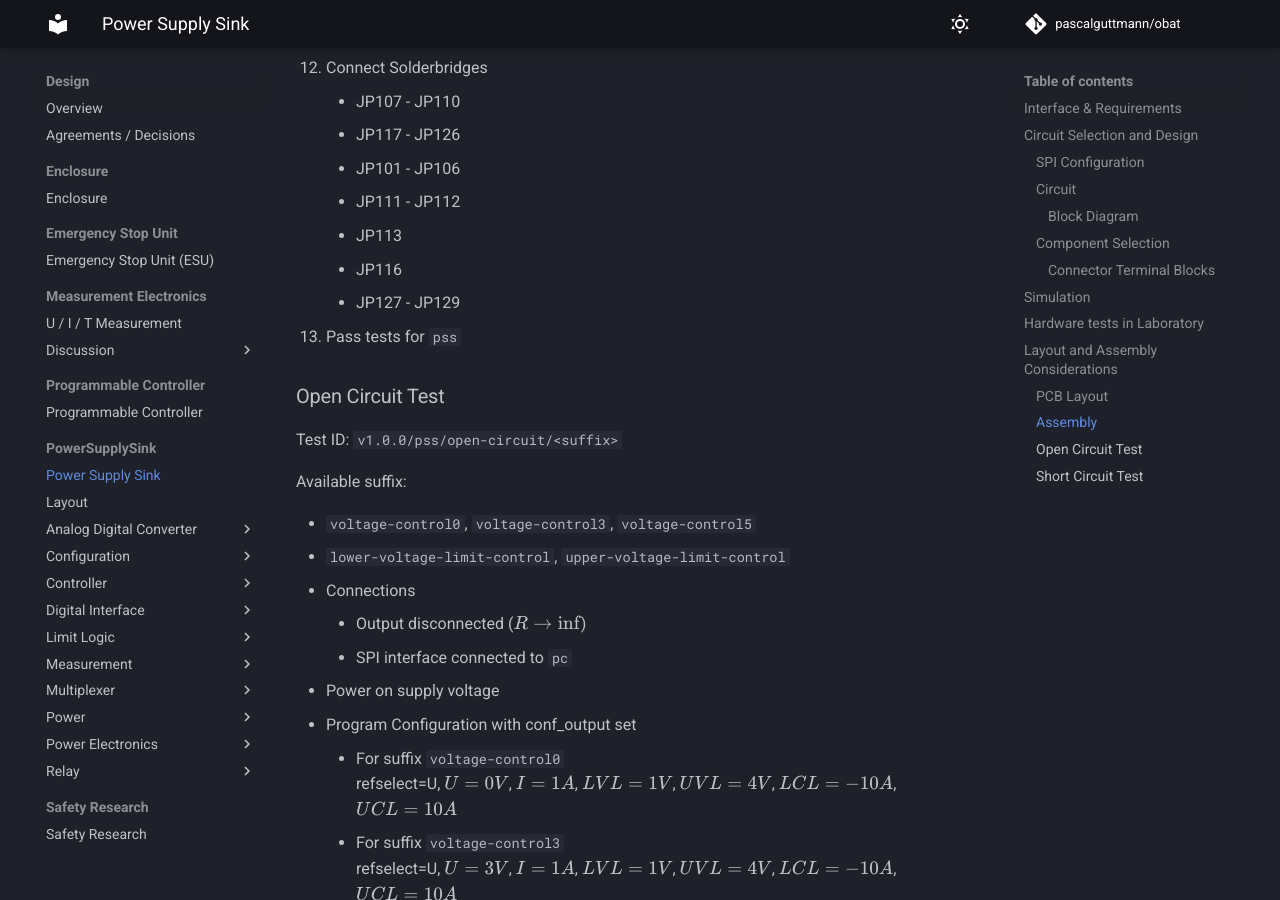
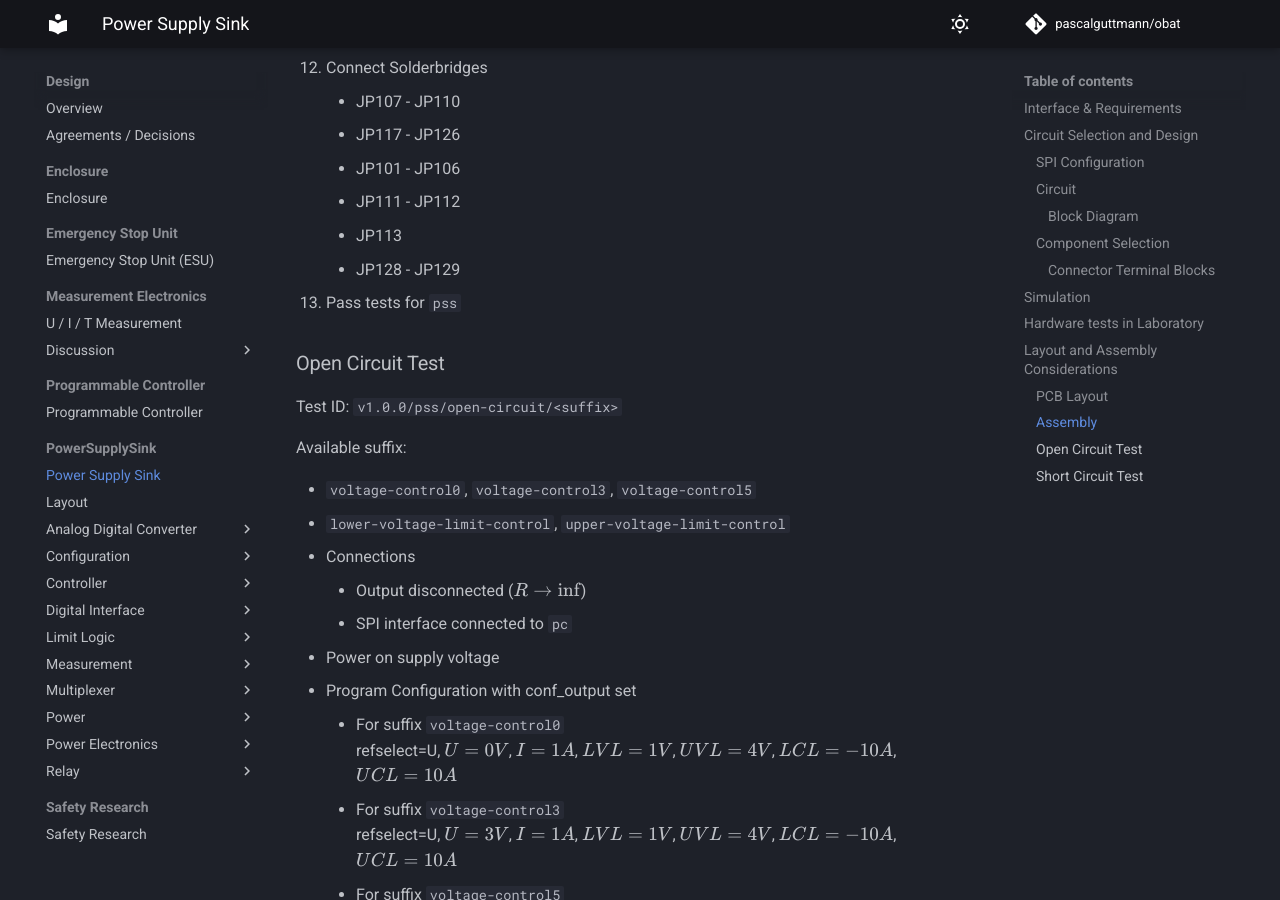
Before and after one commit to pascalguttmann/obat, an MkDocs documentation site: the page built from docs/design/pss/pss.md, in a window 1280 px wide and 900 px high, scrolled down 3974 px. Built offline with MkDocs 1.6.1 and Material for MkDocs 9.7.7, drawn with Linux system fonts in a browser that asks for light colours; comment, search, counter and statistics services are not loaded.

Commit message:
edit pss adapt instructions for solderbridge connection to schematic rev 1.0.0

```diff
--- a/docs/design/pss/pss.md
+++ b/docs/design/pss/pss.md
@@ -160,8 +160,7 @@ on both sides of pcb without use of adhesive glue
     - JP101 - JP106
     - JP111 - JP112
     - JP113
-    - JP116
-    - JP127 - JP129
+    - JP128 - JP129
 13. Pass tests for `pss`
 
 ### Open Circuit Test
```
